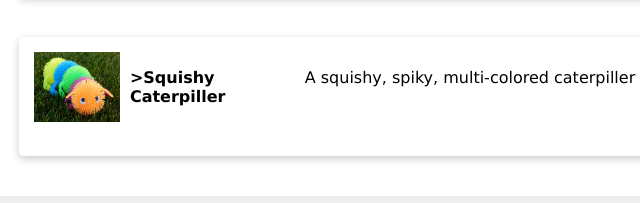
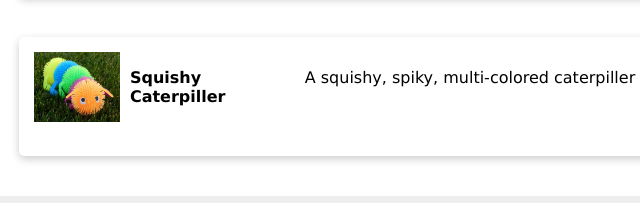
Before and after one commit to Ryan-Bush3/ShoppingExperience, a plain HTML site: page cart.html in a window 1280 px wide. Shown: the part 389-592 px from the top of the page, 52-692 px from the left. Drawn offline with Linux system fonts and the light colour scheme.

Commit message:
took out < symbol

```diff
--- a/cart.html
+++ b/cart.html
@@ -93,7 +93,7 @@
                 <div class="cartCard">
                     <div class="cartCardFlex">
                     <img src="images/shop/thumbnails/SquishyCaterpillar_Thumb.jpg" alt="">
-                        <p class="cartTitle">>Squishy Caterpiller</p>
+                        <p class="cartTitle">Squishy Caterpiller</p>
                         <p class="cartDescription">A squishy, spiky, multi-colored caterpiller</p>
                         <div class="cartQuantity">
                             <input type="number" value="1" min="1" max="5">
```
